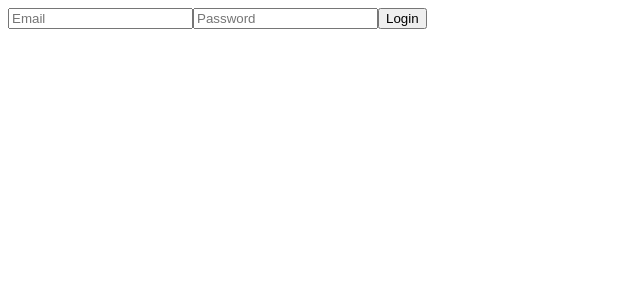
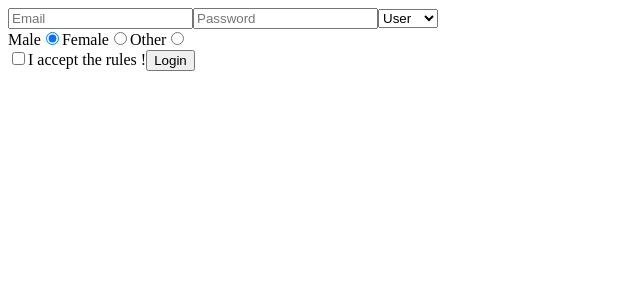
Before and after one commit to hazharmaroufi/reactCourse, a React (Vite) app: page / in a window 1280 px wide. Shown: the top 300 px of the page, without its empty margins (0-640 px from the left). Built offline with nearby package versions, Linux system fonts and the light colour scheme.

Commit message:
some form inputs

```diff
--- a/src/Form.jsx
+++ b/src/Form.jsx
@@ -3,15 +3,27 @@ import { useState } from "react";
 function Form() {
   const [email, setEmail] = useState("");
   const [password, setPassword] = useState("");
+  const [role, setRole] = useState("user");
+  const [gender, setGender] = useState("male");
+  const [rules, setrules] = useState(false);
 
   const loginHandler = () => {
-    console.log({ email, password });
+    console.log({ email, password, role, gender, rules });
   };
   const emailHandler = (event) => {
     setEmail(event.target.value);
   };
   const passwordHandler = (event) => {
     setPassword(event.target.value);
+  };
+  const selectHandler = (event) => {
+    setRole(event.target.value);
+  };
+  const genderHandler = (event) => {
+    setGender(event.target.value);
+  };
+  const rulesHandler = () => {
+    setrules((rules) => !rules);
   };
   return (
     <div>
@@ -27,6 +39,47 @@ function Form() {
         value={password}
         onChange={passwordHandler}
       />
+      <select value={role} onChange={selectHandler}>
+        <option value="user">User</option>
+        <option value="writer">Writer</option>
+        <option value="admin">Admin</option>
+      </select>
+      <div>
+        <label htmlFor="male">Male</label>
+        <input
+          type="radio"
+          name="gender"
+          onChange={genderHandler}
+          value="male"
+          id="male"
+          checked={gender === "male"}
+        />
+        <label htmlFor="female">Female</label>
+        <input
+          type="radio"
+          name="gender"
+          onChange={genderHandler}
+          value="female"
+          id="female"
+          checked={gender === "female"}
+        />
+        <label htmlFor="other">Other</label>
+        <input
+          type="radio"
+          name="gender"
+          onChange={genderHandler}
+          value="other"
+          id="other"
+          checked={gender === "other"}
+        />
+      </div>
+      <input
+        type="checkbox"
+        id="rules"
+        checked={rules}
+        onChange={rulesHandler}
+      />
+      <label htmlFor="rules">I accept the rules !</label>
       <button onClick={loginHandler}>Login</button>
     </div>
   );
```
